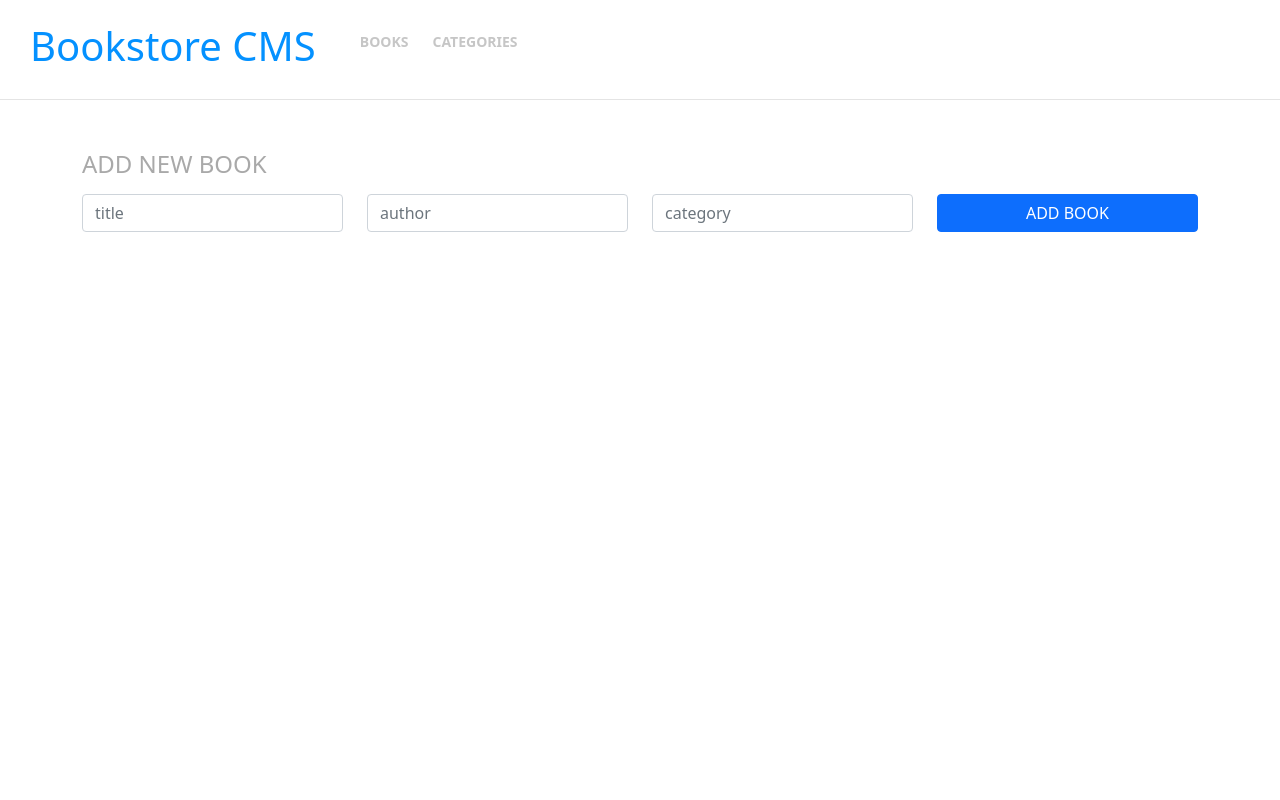
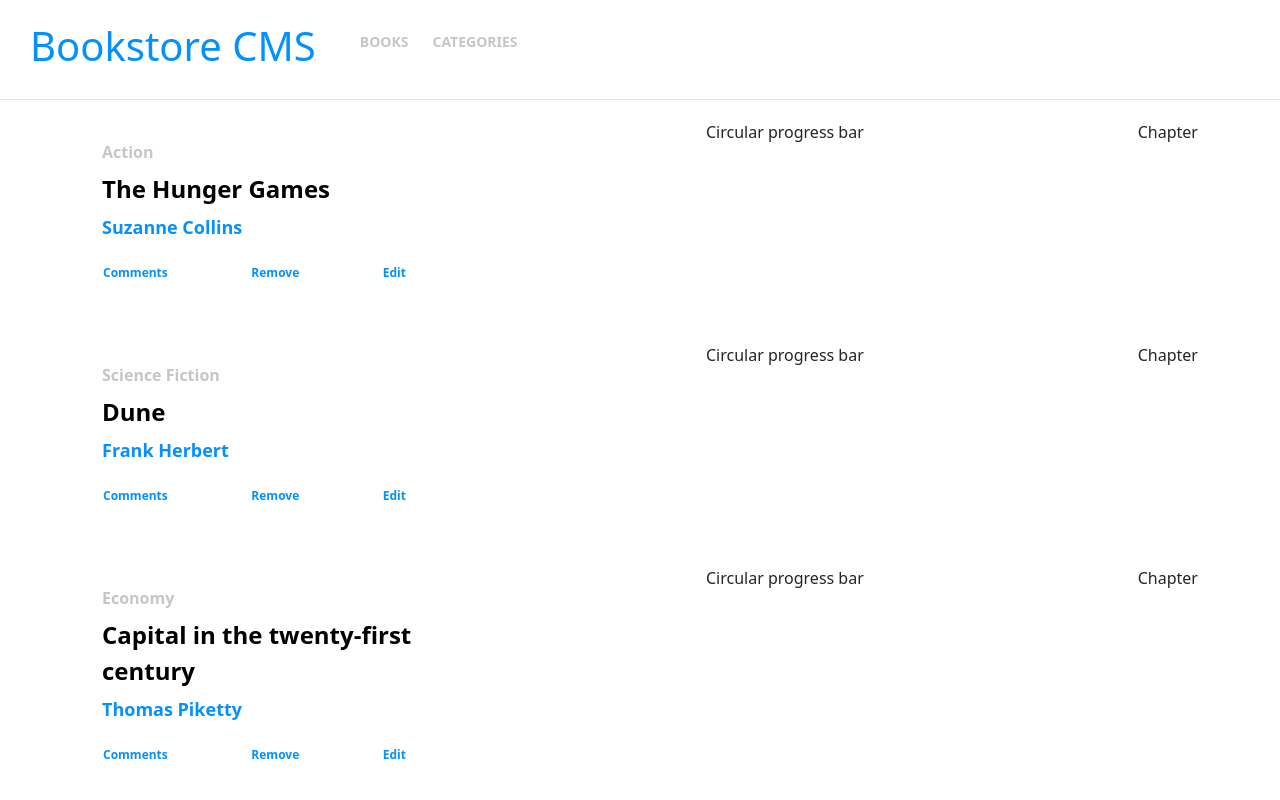
Before and after one commit to HamzaAnwar1998/bookstore-react, a React (Create React App) app: page / in a window 1280 px wide. Shown: the top 800 px of the page. Built offline with nearby package versions, Linux system fonts and the light colour scheme; some icons are missing.

Commit message:
add initial books in redux store

```diff
--- a/src/components/Home.js
+++ b/src/components/Home.js
@@ -1,28 +1,14 @@
-import React, { useState } from 'react';
+import React from 'react';
 import Navbar from './Navbar';
 import Books from './Books';
 import Form from './Form';
 
-const Home = () => {
-  const [books] = useState([
-    {
-      id: 0, title: 'The Hunger Games', genre: 'Action', author: 'Suzanne Collins',
-    },
-    {
-      id: 1, title: 'Dune', genre: 'Science Fiction', author: 'Frank Herbert',
-    },
-    {
-      id: 2, title: 'Capital in the twenty-first century', genre: 'Economy', author: 'Thomas Piketty',
-    },
-  ]);
-
-  return (
-    <div className="wrapper">
-      <Navbar />
-      <Books books={books} />
-      <Form />
-    </div>
-  );
-};
+const Home = () => (
+  <div className="wrapper">
+    <Navbar />
+    <Books />
+    <Form />
+  </div>
+);
 
 export default Home;
--- a/src/redux/books/books.js
+++ b/src/redux/books/books.js
@@ -1,7 +1,17 @@
 const ADD_BOOK = 'bookstore/books/ADD_BOOK';
 const REMOVE_BOOK = 'bookstore/books/REMOVE_BOOK';
 
-const initialState = [];
+const initialState = [
+  {
+    id: 0, title: 'The Hunger Games', category: 'Action', author: 'Suzanne Collins',
+  },
+  {
+    id: 1, title: 'Dune', category: 'Science Fiction', author: 'Frank Herbert',
+  },
+  {
+    id: 2, title: 'Capital in the twenty-first century', category: 'Economy', author: 'Thomas Piketty',
+  },
+];
 
 export const addBook = (payload) => ({
   type: ADD_BOOK,
```
